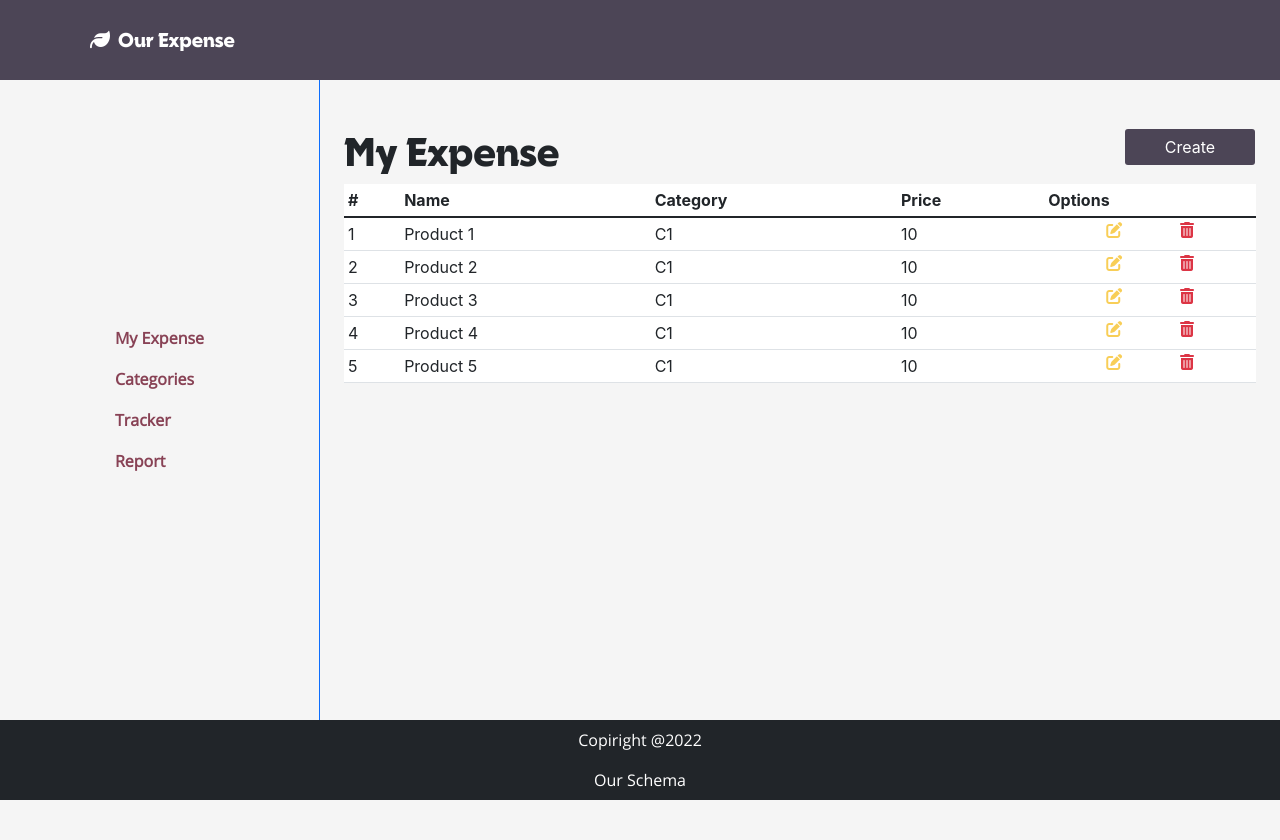
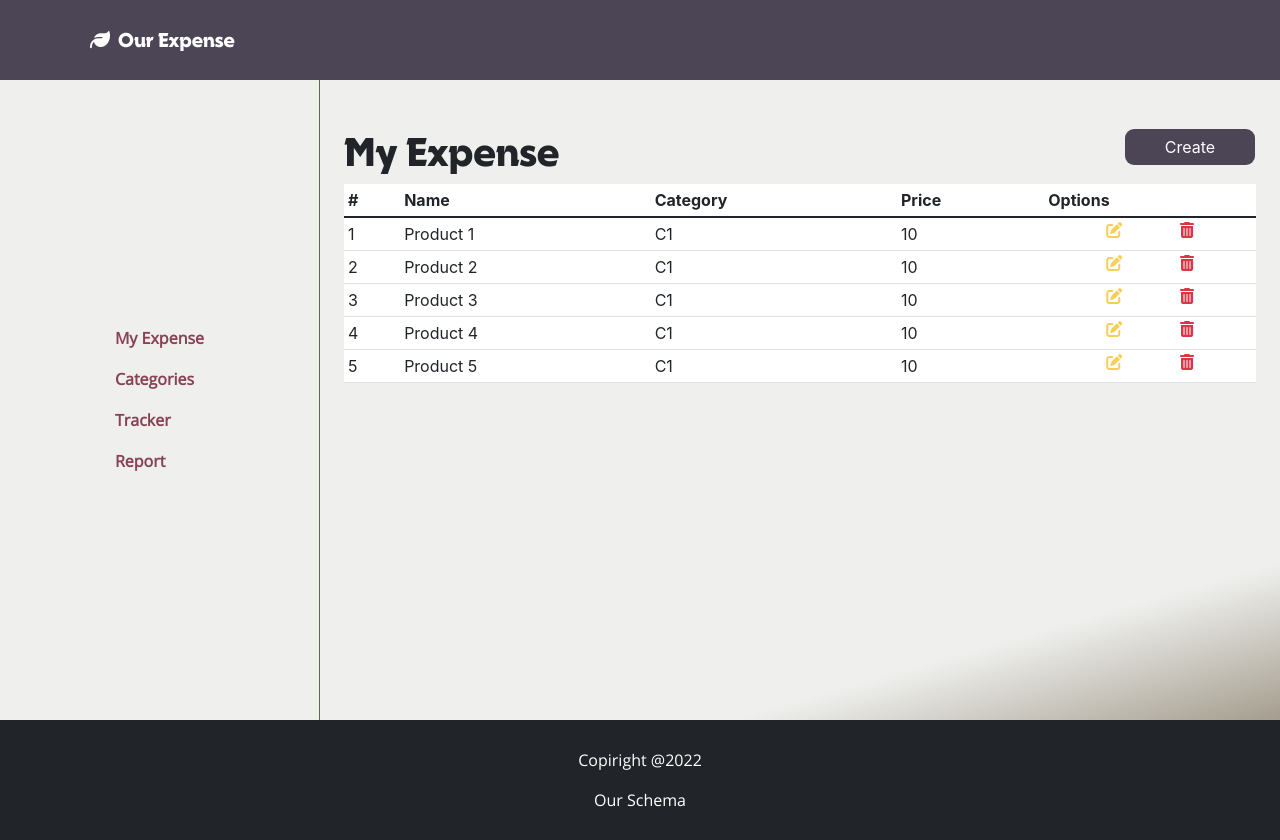
Before and after one commit to AEMatamoros/our-charts, a React (Create React App) app in the folder our-expence-frontend/: page / in a window 1280 px wide. Before the commit the page ends 800 px from the top, so only its background shows below. Built offline with nearby package versions, Linux system fonts and the light colour scheme.

Commit message:
Added bg

```diff
--- a/our-expence-frontend/src/index.scss
+++ b/our-expence-frontend/src/index.scss
@@ -34,7 +34,8 @@ body {
     sans-serif;
   -webkit-font-smoothing: antialiased;
   -moz-osx-font-smoothing: grayscale;
-  background-color: $info;
+  background: rgb(239,240,238);
+background: linear-gradient(164deg, rgba(239,240,238,1) 77%, rgba(108,94,69,1) 100%);
 }
 
 .navbar-container{
@@ -45,7 +46,7 @@ body {
   min-height: 80vh;
 }
 .footer-container{
-  height:10vh
+  height:15vh
 }
 
 .cursor-pointer{
@@ -81,6 +82,7 @@ body {
 .btn-main{
   background-color: $primary;
   color: white;
+  border-radius: 10px;
   &:hover{
     background-color: darken($primary, 10%);
     color: white;
```
